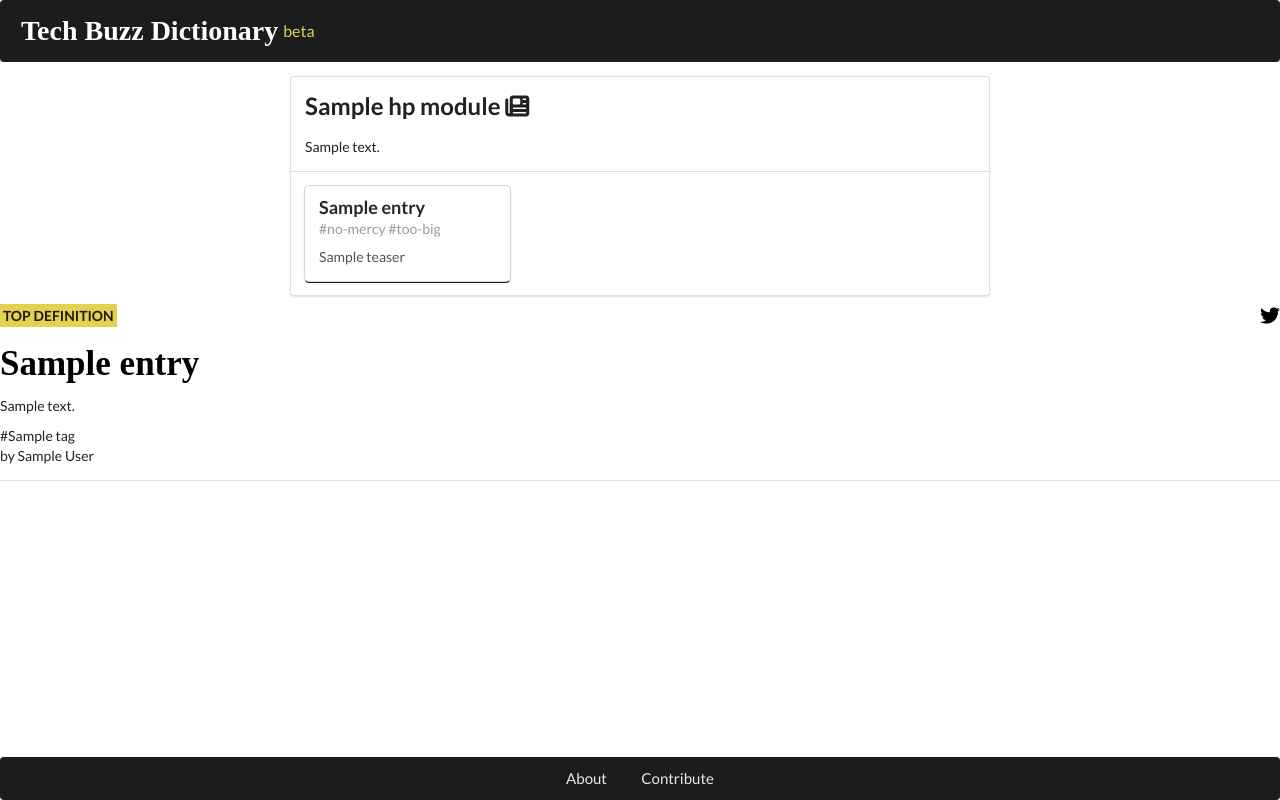
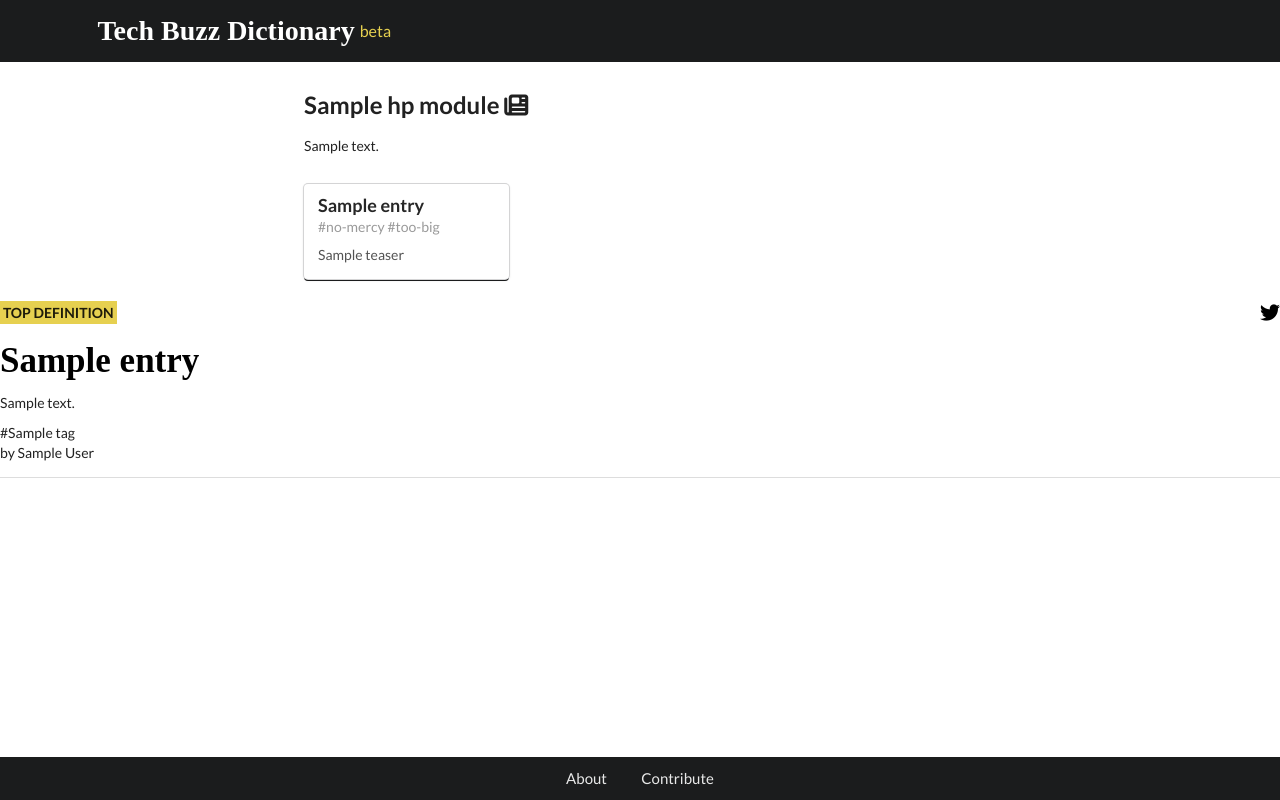
Before and after one commit to ericagreeene/tech-dict, a Flask app: template templates/homepage.html in a window 1280 px wide. Run offline with Flask 2, Linux system fonts and the light colour scheme; the template is opened without the code that fills it: most values are stand-ins (such as "Sample title", 1, 10 or a date in 2020); some libraries are stand-ins or nearby versions; some web fonts are replaced.

Commit message:
More styling

```diff
--- a/app.py
+++ b/app.py
@@ -50,7 +50,7 @@ def _entries_to_dict(entries):
                         # the author is a link so we need to make another
                         # api call to resolve it
                         'author': d.author.name,
-#                        'publish_date': d.fields().get('publish_date'),
+                        'publish_date': d.fields().get('publish_date'),
                     } for d in e.fields().get('definition', [])
                 ]
             } for e in entries]
@@ -126,13 +126,7 @@ def _get_contribute():
 
 @app.route("/")
 def home():
-    #entries = _get_entries()
-    # entries = json.loads(open('entries.json', 'r').read())
-
-    # HACK
-    # hp_modules = _get_homepage()
-
-    hp_modules =  json.load(open('hp_modules.json', 'r'))
+    hp_modules = _get_homepage()
 
     return render_template("homepage.html", hp_modules=hp_modules)
 
--- a/static/style.css
+++ b/static/style.css
@@ -62,6 +62,10 @@ img {
     height: 250px;
 }
 
+.menu {
+    border-radius: 0 !important;
+}
+
 .menu .item {
     font-size: 1em;
 }
@@ -107,3 +111,13 @@ img {
 .card {
     overflow: hidden;
 }
+
+.segment {
+    box-shadow: none !important;
+    border: 0px solid !important;
+}
+
+.segments {
+    box-shadow: none !important;
+    border: 0px solid !important;
+}
--- a/templates/base.html
+++ b/templates/base.html
@@ -23,11 +23,13 @@
 
 
   <body class="site">
-    <div class="ui top stackable menu inverted borderless">
+    <div class="ui top menu inverted borderless">
+      <div class="ui container">
         <a href="/" class="item">
           <h1 class="ui header" id="title">Tech Buzz Dictionary</h1>
           <div class="sub header" id="beta">beta</div>
         </a>
+      </div>
     </div>
 
     <main class="site-content">
--- a/templates/homepage.html
+++ b/templates/homepage.html
@@ -8,8 +8,8 @@
     {% for m in hp_modules%}
 
 
-    <div class="ui segments">
-      <div class="ui segment">
+    <div class="ui segments ">
+      <div class="ui segment ">
         <h2> {{ m.get("title") }} <i class="fas fa-newspaper"></i></h2>
         <div>{{ m.get("body") }}</div>
       </div>
```
Lines whose indentation alone changed are shown as unchanged.
